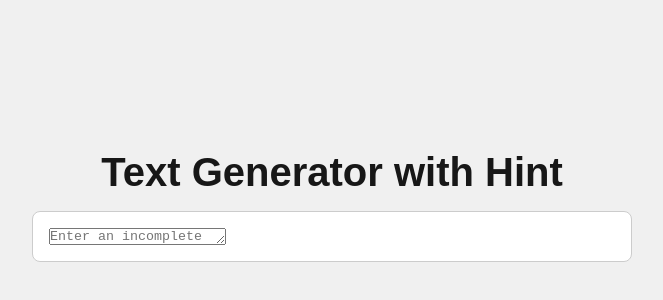
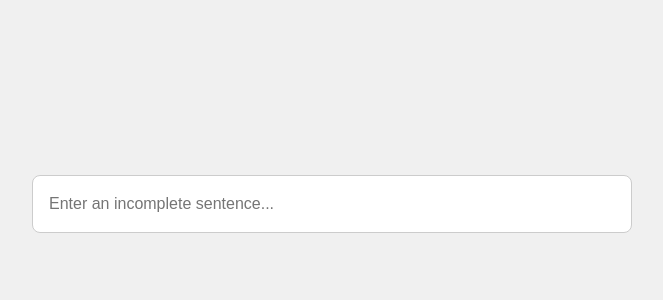
Before and after one commit to MurakawaTakuya/sentence-prediction, a Next.js app in the folder text-completion-app/: page / in a window 1280 px wide. Shown: the part 194-494 px from the top of the page, without its empty margins (308-971 px from the left). Built offline with nearby package versions, Linux system fonts and the light colour scheme.

Commit message:
adjust hint overlay

```diff
--- a/text-completion-app/src/app/page.tsx
+++ b/text-completion-app/src/app/page.tsx
@@ -18,7 +18,6 @@ export default function Home() {
         return;
       }
 
-      // Cancel the previous request if it's still in progress
       if (abortControllerRef.current) {
         abortControllerRef.current.abort();
       }
@@ -65,7 +64,7 @@ export default function Home() {
 
     const delayDebounceFn = setTimeout(() => {
       fetchHint();
-    }, 200); // Trigger hint generation 200ms after input changes
+    }, 200); // Prevent too many requests while typing
 
     return () => {
       clearTimeout(delayDebounceFn);
@@ -83,13 +82,11 @@ export default function Home() {
   const handleKeyDown = (e: React.KeyboardEvent<HTMLTextAreaElement>) => {
     if (e.key === 'ArrowRight' && generatedHint) {
       e.preventDefault();
-      // Add the first word of the hint to the input text
       const firstWord = generatedHint.split(' ')[0];
       setInputText((prev) => prev + (prev.endsWith(' ') ? '' : ' ') + firstWord + ' ');
       setGeneratedHint(generatedHint.replace(firstWord, '').trim());
     } else if (e.key === 'ArrowLeft') {
       e.preventDefault();
-      // Remove the last word from the input text
       setInputText((prev) => {
         const words = prev.trim().split(' ');
         words.pop();
@@ -100,13 +97,8 @@ export default function Home() {
 
   return (
     <div className={styles.container}>
-      <h1>Text Generator with Hint</h1>
       <div className={styles.inputContainer}>
         <div className={styles.textWrapper}>
-          <div className={styles.hintOverlay}>
-            <span className={styles.textInput}>{inputText}</span>
-            <span className={styles.generatedHint}>{generatedHint}</span>
-          </div>
           <textarea
             ref={textAreaRef}
             className={styles.textArea}
@@ -123,6 +115,10 @@ export default function Home() {
               target.style.height = target.scrollHeight + 'px';
             }}
           />
+          <div className={styles.hintOverlay}>
+            <span className={styles.textInput} style={{ visibility: 'hidden' }}>{inputText}</span>
+            <span className={styles.generatedHint}>{generatedHint}</span>
+          </div>
         </div>
       </div>
     </div>
--- a/text-completion-app/src/app/styles/Home.module.scss
+++ b/text-completion-app/src/app/styles/Home.module.scss
@@ -9,11 +9,6 @@
   background-color: #f0f0f0;
 }
 
-.container h1 {
-  font-size: 2.5rem;
-  margin-bottom: 1rem;
-}
-
 .inputContainer {
   position: relative;
   width: 100%;
@@ -22,37 +17,56 @@
 
 .textWrapper {
   position: relative;
-  display: flex;
-  align-items: center;
+  width: 100%;
+}
+
+.hintOverlay {
+  position: absolute;
+  top: 0;
+  left: 0;
   width: 100%;
   padding: 1rem;
-  border: 1px solid #ccc;
-  border-radius: 8px;
   font-size: 1rem;
-  background-color: white;
+  font-family: inherit;
+  line-height: 1.5;
+  z-index: 10;
+  pointer-events: none;
+  color: #888;
+  display: flex;
+  align-items: flex-start;
+  white-space: pre-wrap;
+  height: 100%;
 }
 
 .textInput {
   color: black;
+  font-size: 1rem;
+  font-family: inherit;
+  line-height: 1.5;
 }
 
-.generatedText {
+.generatedHint {
   color: #888;
+  font-size: 1rem;
+  font-family: inherit;
+  line-height: 1.61;
+  padding-left: 2px;
 }
 
-.hiddenTextArea {
-  position: absolute;
-  top: 0;
-  left: 0;
+.textArea {
+  position: relative;
   width: 100%;
-  height: 100%;
-  opacity: 0;
+  padding: 1rem;
   resize: none;
-  border: none;
+  border: 1px solid #ccc;
+  border-radius: 8px;
   background: transparent;
+  font-size: 1rem;
+  font-family: inherit;
+  line-height: 1.5;
   caret-color: black;
+  color: black;
+  z-index: 1;
+  background-color: white;
+  overflow: hidden;
 }
-
-.hint {
-  display: none;
-}
```
